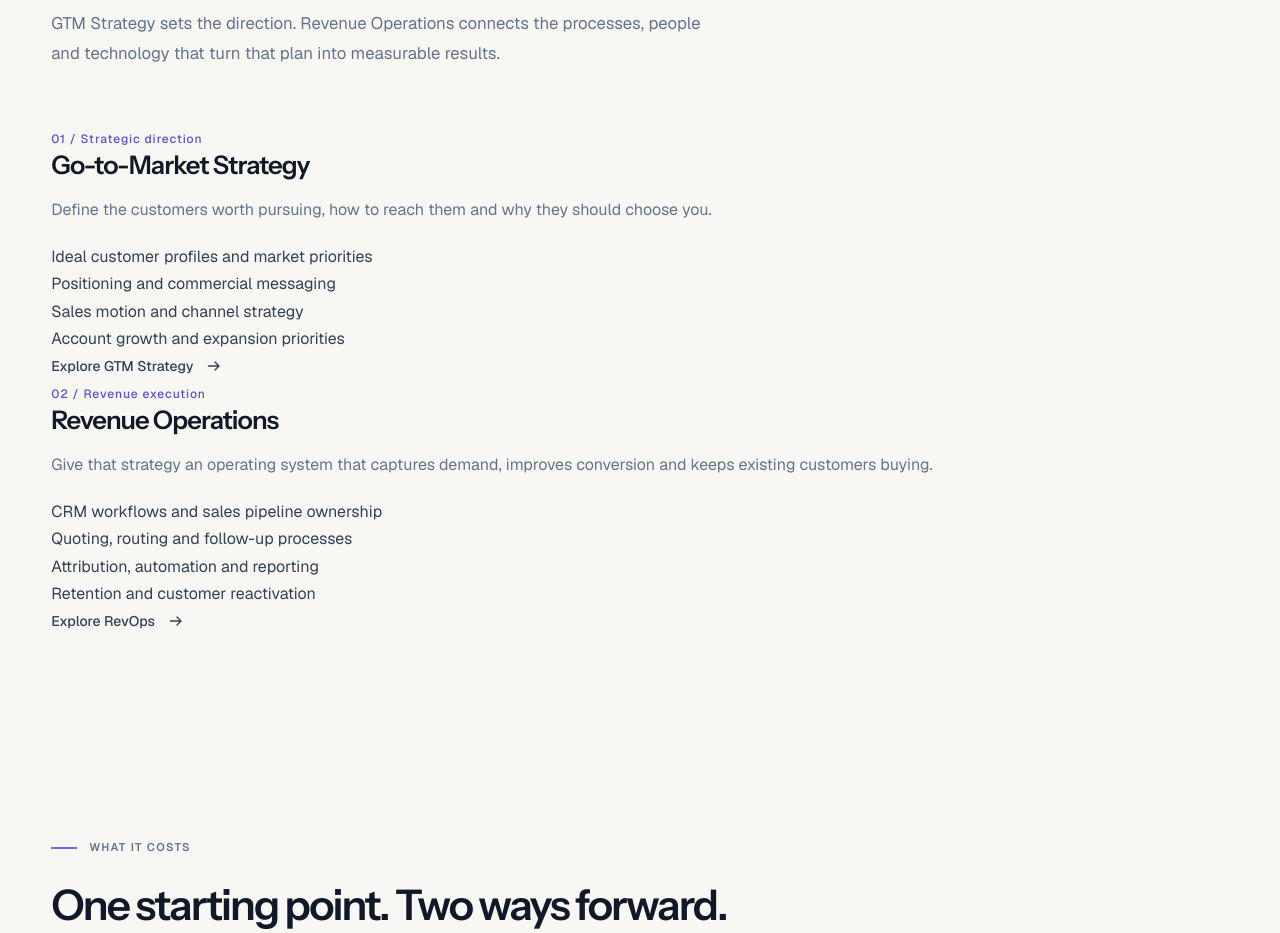
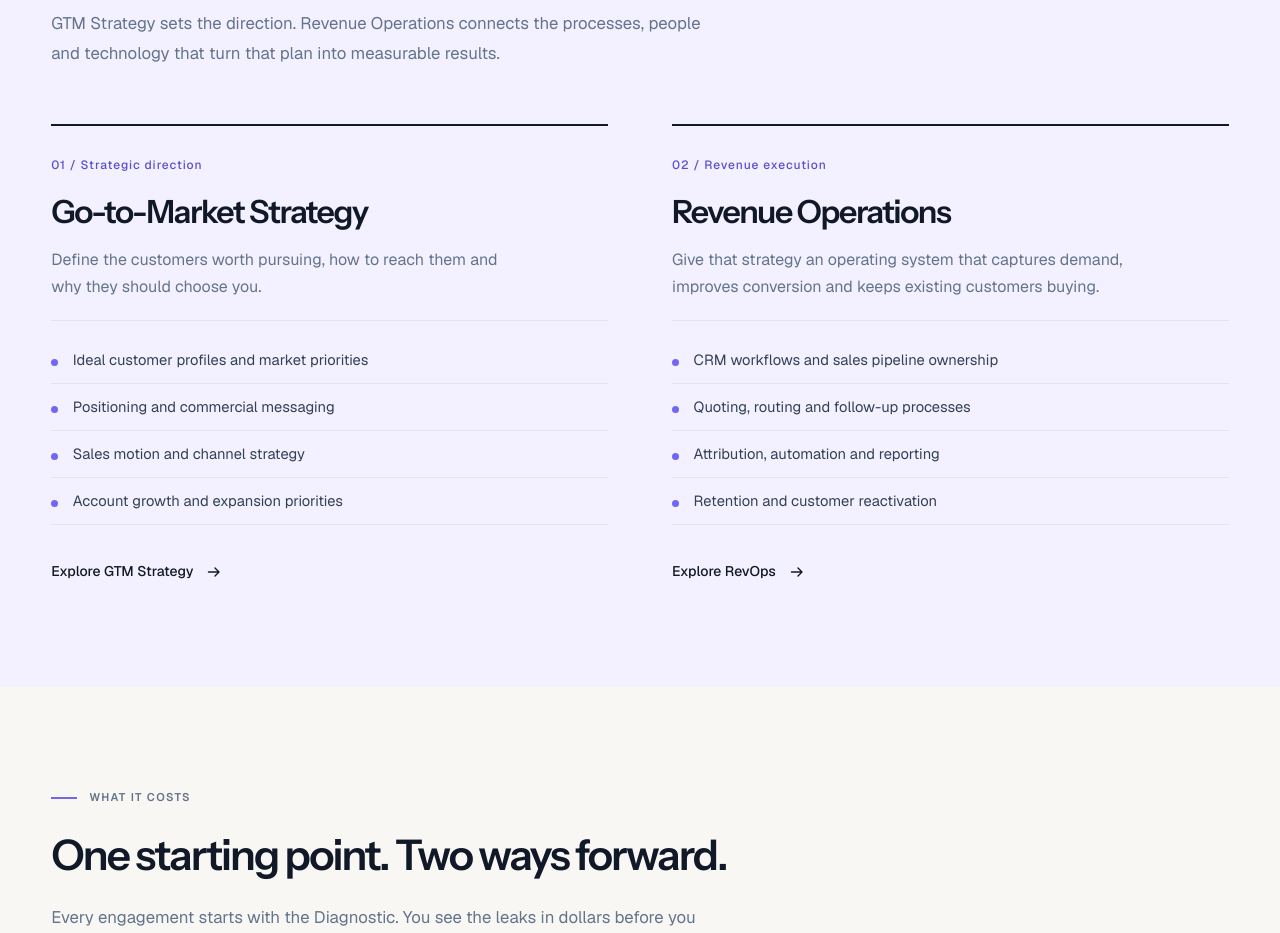
Before and after one commit to abrahamqdiaz-a11y/echelonfox, a Next.js app: page / in a window 1280 px wide. Shown: the part 1720-2653 px from the top of the page. Built offline with nearby package versions, Linux system fonts and the light colour scheme.

Commit message:
content: finish GTM and RevOps update (app/globals.css)

```diff
--- a/app/globals.css
+++ b/app/globals.css
@@ -3020,3 +3020,70 @@ summary {
     animation: none !important;
   }
 }
+
+/* GTM strategy + RevOps: two editorial pillars, not product-style cards. */
+.gtm-section {
+  background: #f3f1ff;
+}
+.gtm-pillars {
+  display: grid;
+  grid-template-columns: repeat(2, minmax(0, 1fr));
+  gap: clamp(2rem, 5vw, 6rem);
+  align-items: start;
+}
+.gtm-pillar {
+  min-width: 0;
+  padding-top: 1.5rem;
+  border-top: 2px solid var(--ink);
+  scroll-margin-top: calc(var(--header-h) + 32px);
+}
+.gtm-pillar .index {
+  display: inline-block;
+  margin-bottom: 1.15rem;
+  color: var(--accent-text);
+}
+.gtm-pillar .h3 {
+  max-width: 22ch;
+  margin-bottom: 1.1rem;
+  font-size: clamp(1.8rem, 2.5vw, 2.8rem);
+  letter-spacing: -0.045em;
+}
+.gtm-pillar > p {
+  max-width: 44ch;
+  line-height: 1.65;
+}
+.gtm-pillar__list {
+  list-style: none;
+  padding: 1rem 0 0;
+  margin: 1.2rem 0 2rem;
+  border-top: 1px solid var(--rule);
+}
+.gtm-pillar__list li {
+  position: relative;
+  padding: 0.75rem 0 0.75rem 1.35rem;
+  border-bottom: 1px solid var(--rule);
+  font-size: 0.92rem;
+  line-height: 1.5;
+}
+.gtm-pillar__list li::before {
+  content: "";
+  position: absolute;
+  left: 0;
+  top: 1.37rem;
+  width: 7px;
+  height: 7px;
+  border-radius: 50%;
+  background: var(--accent);
+}
+.gtm-pillar .arrow-link {
+  color: var(--ink);
+}
+@media (max-width: 760px) {
+  .gtm-pillars {
+    grid-template-columns: 1fr;
+    gap: 3rem;
+  }
+  .gtm-pillar .h3 {
+    font-size: clamp(1.75rem, 7vw, 2.5rem);
+  }
+}
```
